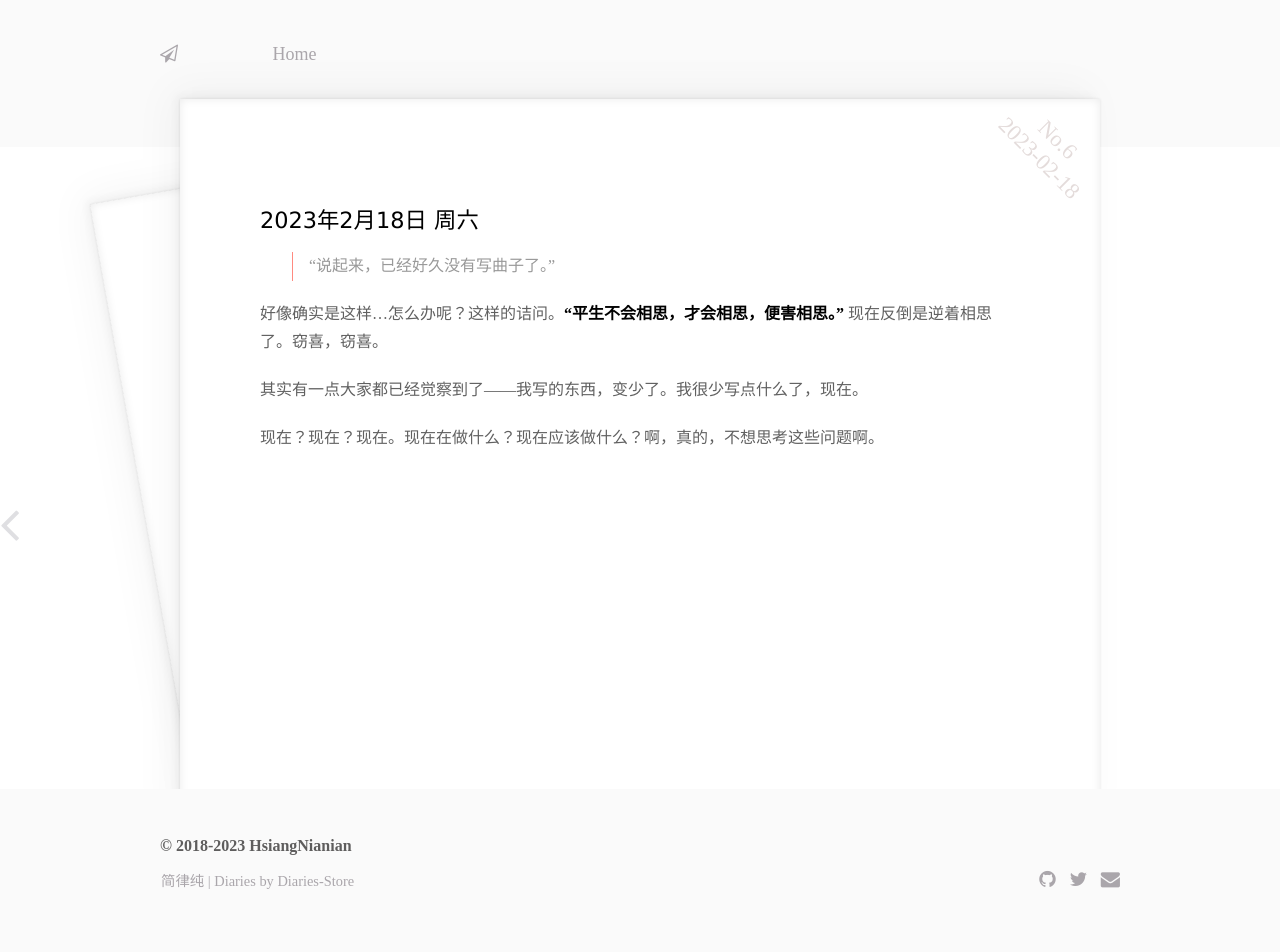
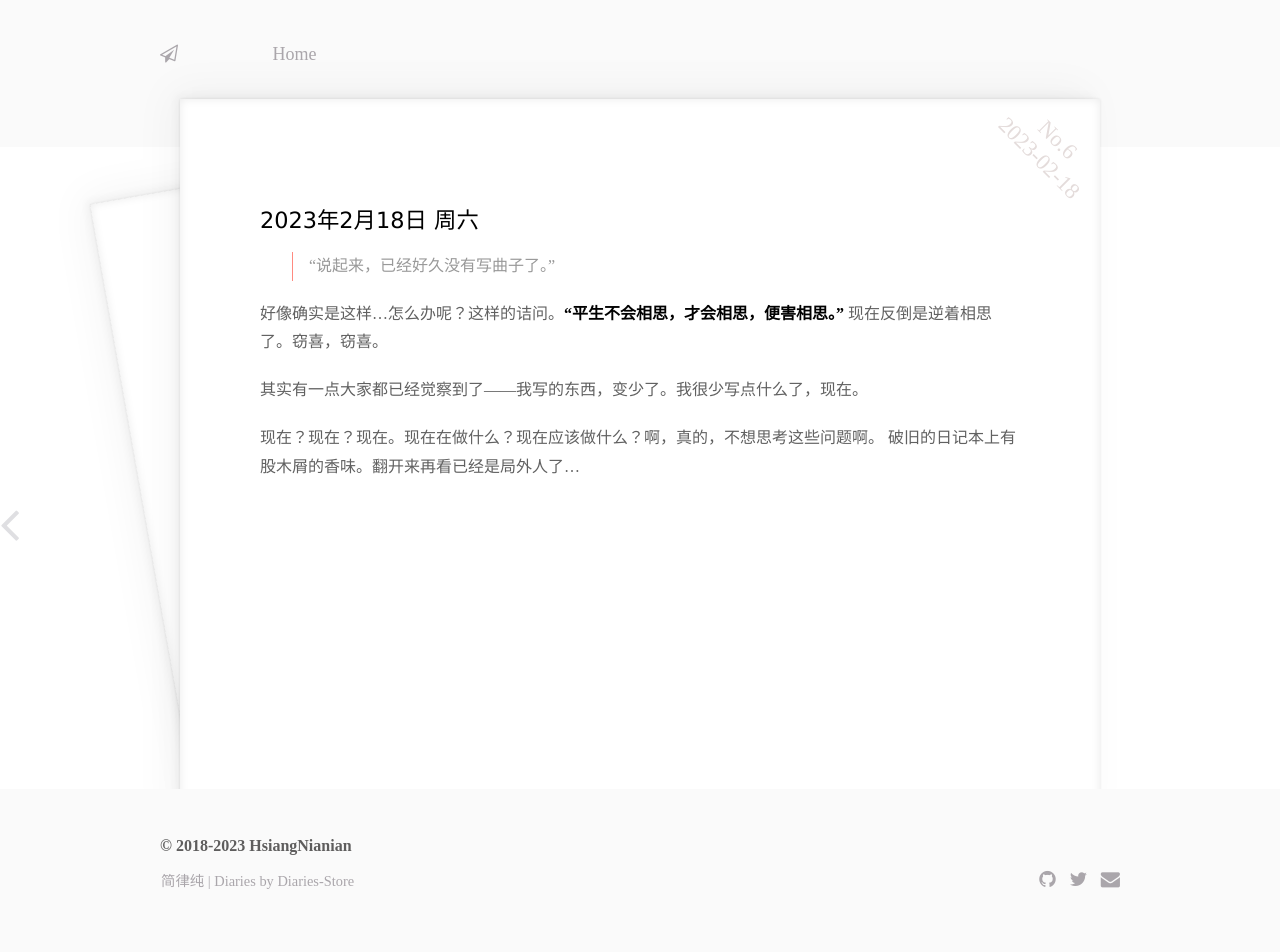
Before and after one commit to Diaries-Store/diary, a Jekyll site: the page built from _posts/2023-02-18-Sat.md, in a window 1280 px wide. Built offline with Jekyll 4.4.1, drawn with Linux system fonts in a browser that asks for light colours.

Commit message:
Update 2023-02-18-Sat.md

```diff
--- a/_posts/2023-02-18-Sat.md
+++ b/_posts/2023-02-18-Sat.md
@@ -16,3 +16,4 @@ category: 2023
 其实有一点大家都已经觉察到了——我写的东西，变少了。我很少写点什么了，现在。
 
 现在？现在？现在。现在在做什么？现在应该做什么？啊，真的，不想思考这些问题啊。
+破旧的日记本上有股木屑的香味。翻开来再看已经是局外人了...
```
